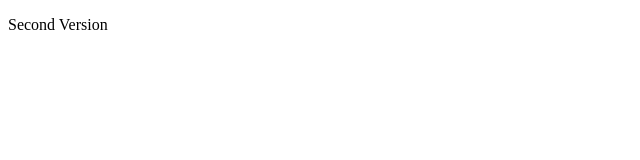
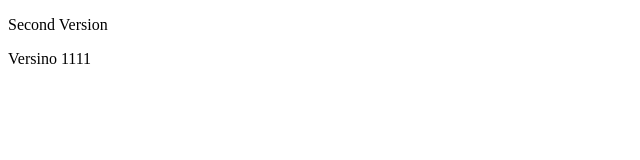
Before and after one commit to janwuiii/Project1, a plain HTML site: page index.html in a window 1280 px wide. Shown: the full height of the page, 0-640 px from the left. Drawn offline with Linux system fonts and the light colour scheme.

Commit message:
version1

```diff
--- a/index.html
+++ b/index.html
@@ -6,5 +6,7 @@
 
 <body>
 <p>Second Version</p>
+
+Versino 1111
 </body>
 </html>
```
